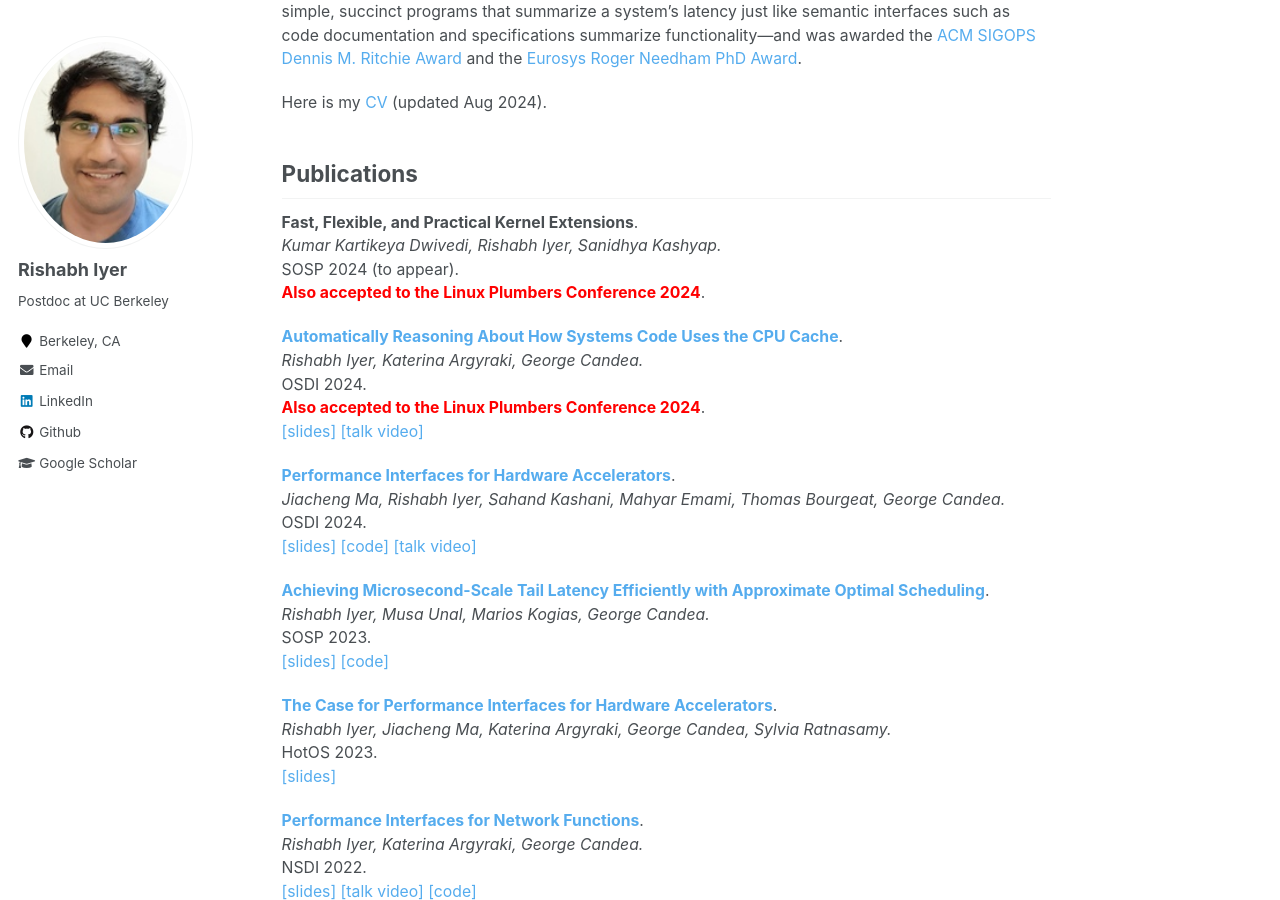
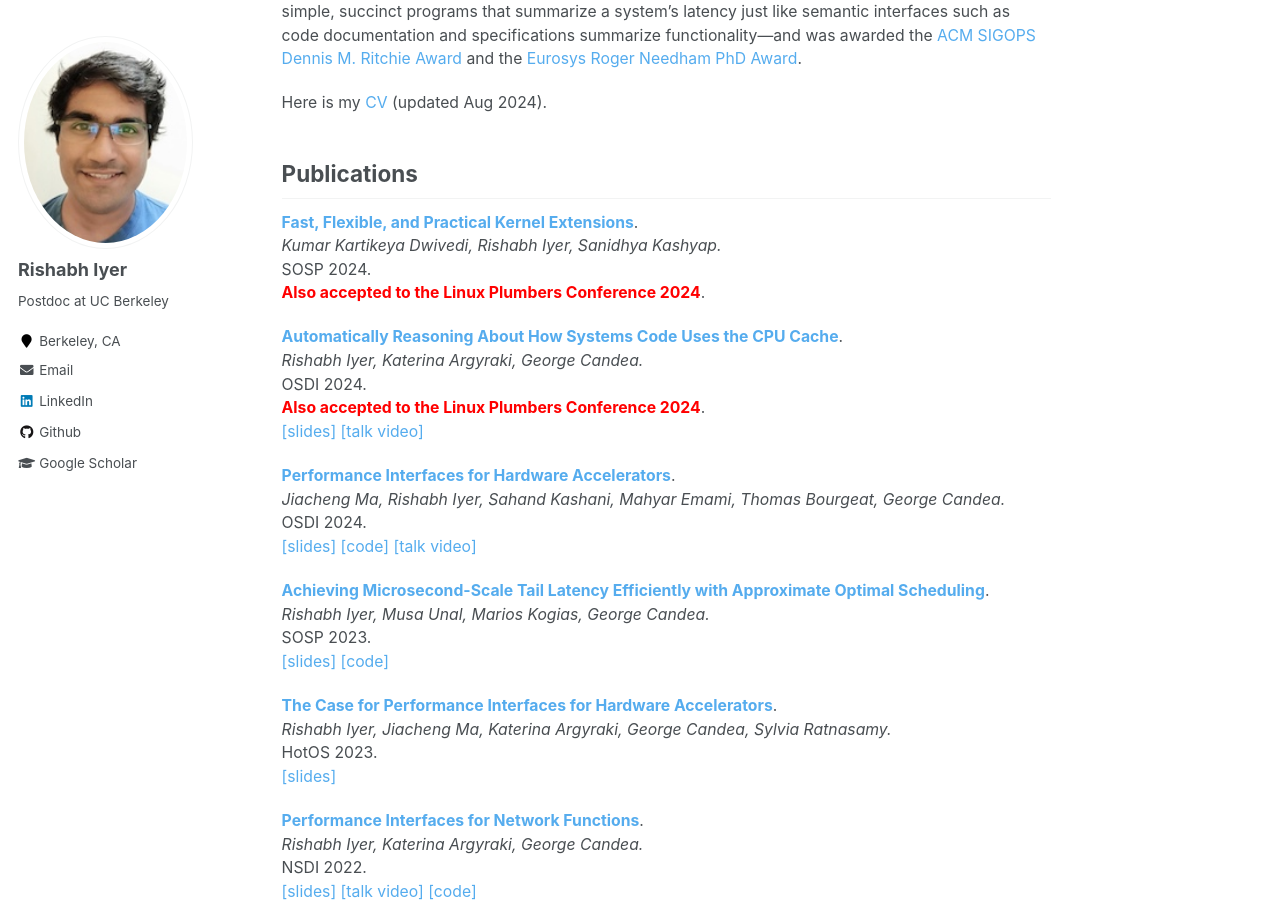
Before and after one commit to rishabh246/rishabh246.github.io, a Jekyll site: the page built from _pages/about.md, in a window 1280 px wide and 900 px high, scrolled down 346 px. Built offline with Jekyll 4.4.1, drawn with Linux system fonts in a browser that asks for light colours.

```diff
--- a/_pages/about.md
+++ b/_pages/about.md
@@ -18,9 +18,9 @@ Here is my [CV](/files/cv.pdf) (updated Aug 2024).
 Publications
 -------
 
-**Fast, Flexible, and Practical Kernel Extensions**.
+**[Fast, Flexible, and Practical Kernel Extensions](/files/kflex.pdf)**.
 _Kumar Kartikeya Dwivedi, Rishabh Iyer, Sanidhya Kashyap._ <br>
-SOSP 2024 (to appear). <br>
+SOSP 2024. <br>
 <span style="color:red">**Also accepted to the Linux Plumbers Conference 2024**</span>.
 
 **[Automatically Reasoning About How Systems Code Uses the CPU Cache](/files/cfar.pdf)**.
```
Also changed, not shown: 1 other file.
